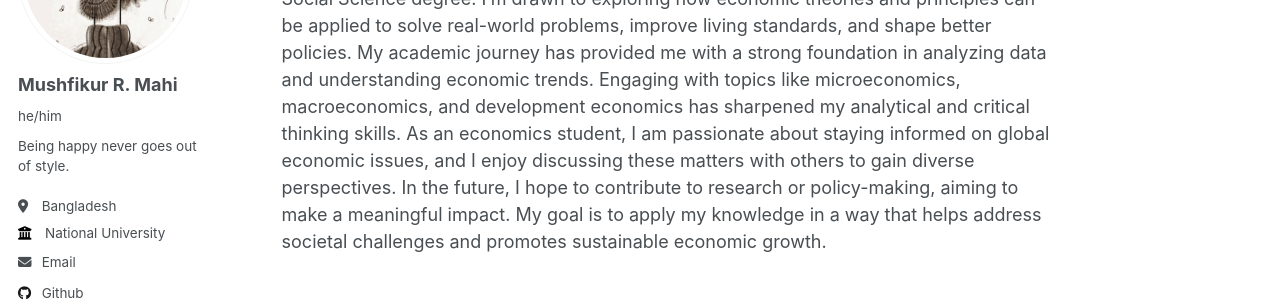
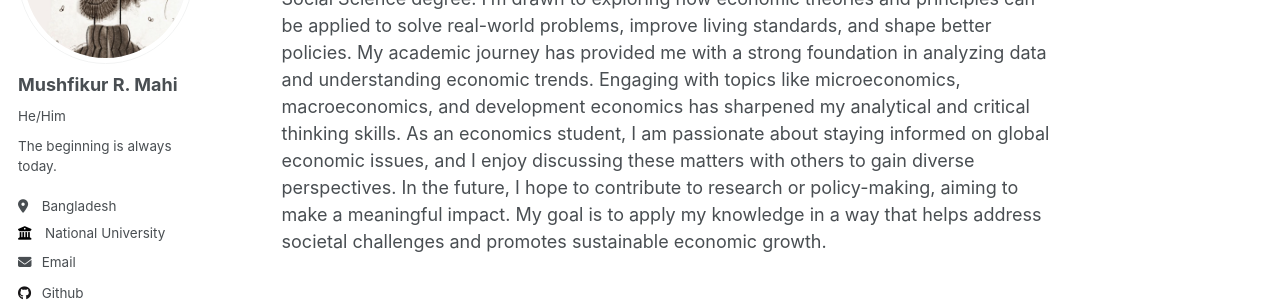
Before and after one commit to mushfikurahmaan/mushfikurahmaan.github.io, a Jekyll site: the page built from _pages/about.md, in a window 1280 px wide. Shown: the part 217-519 px from the top of the page. Built offline with Jekyll 4.4.1, drawn with Linux system fonts in a browser that asks for light colours.

Commit message:
modified _config.yml

```diff
--- a/_config.yml
+++ b/_config.yml
@@ -23,8 +23,8 @@ author:
   # Biographic information
   avatar           : "profile.jpg"
   name             : "Mushfikur R. Mahi"
-  pronouns         : "he/him"
-  bio              : "Being happy never goes out of style."
+  pronouns         : "He/Him"
+  bio              : "The beginning is always today."
   location         : "Bangladesh"
   employer         : "National University"
   uri              : # URL
```
